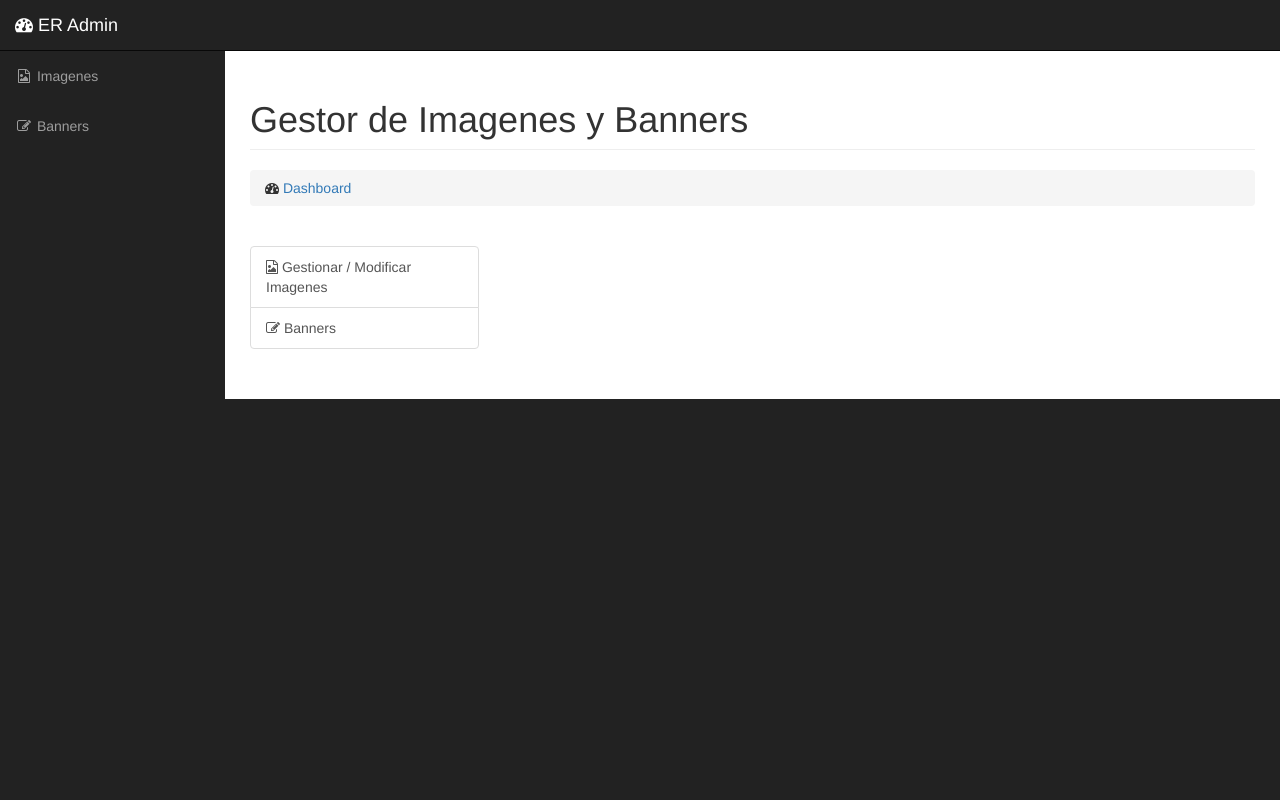
After one commit to Madveras/SF3-ErImages, a Symfony app: template src/ErImageBundle/Resources/views/indexIndex.html.twig in a window 1280 px wide. The commit adds this page. Run offline with Twig, Linux system fonts and the light colour scheme; the template is opened without the code that fills it, so the values that code supplies are empty; some libraries are stand-ins or nearby versions.

Commit message:
Refactolr

```diff
--- a/src/ErImageBundle/Resources/config/routing.yml
+++ b/src/ErImageBundle/Resources/config/routing.yml
@@ -1,6 +1,10 @@
 oneup_uploader:
     resource: .
     type: uploader
+
+dashboard:
+    path: /
+    defaults: { _controller: ErImageBundle:Index:index }
 
 list_banner:
     path:      /banner/list
--- /dev/null
+++ b/src/ErImageBundle/Resources/views/erbase.html.twig
@@ -0,0 +1,95 @@
+<!DOCTYPE html>
+<html lang="en">
+
+<head>
+{% block metas %}
+    <meta charset="utf-8">
+    <meta http-equiv="X-UA-Compatible" content="IE=edge">
+    <meta name="viewport" content="width=device-width, initial-scale=1">
+    <meta name="description" content="">
+    <meta name="author" content="">
+{%endblock%}
+    <title>{% block title %}Er Image manage Dashboard{% endblock %}</title>
+    {% block stylesheets %}
+          <link href="{{ asset('bundles/erimg/css/bootstrap.min.css') }}" rel="stylesheet" type="text/css">
+          <link href="{{ asset('bundles/erimg/css/sb-admin.css') }}" rel="stylesheet"  type="text/css">
+          <link href="{{ asset('bundles/erimg/font-awesome/css/font-awesome.min.css') }}" rel="stylesheet" type="text/css">
+    {% endblock %}
+    <link rel="icon" type="image/x-icon" href="{{ asset('favicon.ico') }}" />
+    <!-- HTML5 Shim and Respond.js IE8 support of HTML5 elements and media queries -->
+    <!-- WARNING: Respond.js doesn't work if you view the page via file:// -->
+    <!--[if lt IE 9]>
+        <script src="https://oss.maxcdn.com/libs/html5shiv/3.7.0/html5shiv.js"></script>
+        <script src="https://oss.maxcdn.com/libs/respond.js/1.4.2/respond.min.js"></script>
+    <![endif]-->
+</head>
+
+<body>
+
+    <div id="wrapper">
+
+        <!-- Navigation -->
+        <nav class="navbar navbar-inverse navbar-fixed-top" role="navigation">
+            <!-- Brand and toggle get grouped for better mobile display -->
+            <div class="navbar-header">
+                <button type="button" class="navbar-toggle" data-toggle="collapse" data-target=".navbar-ex1-collapse">
+                    <span class="sr-only">Toggle navigation</span>
+                    <span class="icon-bar"></span>
+                    <span class="icon-bar"></span>
+                    <span class="icon-bar"></span>
+                </button>
+                <a class="navbar-brand" href="{{path('dashboard')}}"><i class="fa fa-dashboard"></i> ER Admin</a>
+            </div>
+            <!-- Top Menu Items -->
+
+            <!-- Sidebar Menu Items - These collapse to the responsive navigation menu on small screens -->
+            <div class="collapse navbar-collapse navbar-ex1-collapse">
+                <ul class="nav navbar-nav side-nav">
+                    <li{% if tab == 'images'%} class="active"{%endif%}>
+                        <a href="{{ path('index_images')}}"><i class="fa fa-fw fa-file-image-o"></i> Imagenes</a>
+                    </li>
+                    <li {% if tab == 'banner'%} class="active"{%endif%}>
+                        <a href="{{ path('list_banner') }}"><i class="fa fa-fw fa-edit"></i> Banners</a>
+                    </li>
+                 </ul>
+            </div>
+            <!-- /.navbar-collapse -->
+        </nav>
+
+        <div id="page-wrapper">
+
+            <div class="container-fluid">
+
+                <!-- Page Heading -->
+                <div class="row">
+                  {% block heading %}
+                  {% endblock heading %}
+                </div>
+                <!-- /.row -->
+
+                <div class="row">
+                   {% block body %}
+                   {% endblock body %}
+                </div>
+                <!-- /.row -->
+
+            </div>
+            <!-- /.container-fluid -->
+
+        </div>
+        <!-- /#page-wrapper -->
+
+    </div>
+    <!-- /#wrapper -->
+    {%block javascript %}
+    <!-- jQuery -->
+    <script src="{{ asset('bundles/erimg/js/jquery.js') }}"></script>
+
+    <!-- Bootstrap Core JavaScript -->
+    <script src="{{ asset('bundles/erimg/js/bootstrap.min.js') }}"></script>
+    {% endblock %}
+
+
+</body>
+
+</html>
--- a/src/ErImageBundle/Resources/views/indexBanner.html.twig
+++ b/src/ErImageBundle/Resources/views/indexBanner.html.twig
@@ -1,4 +1,4 @@
-{% extends "erbase.html.twig" %}
+{% extends "ErImageBundle:erbase.html.twig" %}
 {% set tab='banner'%}
 {% block title %}Ver banner{%endblock title%}
 {% block heading %}
--- a/src/ErImageBundle/Resources/views/indexImage.html.twig
+++ b/src/ErImageBundle/Resources/views/indexImage.html.twig
@@ -1,4 +1,4 @@
-{% extends "erbase.html.twig" %}
+{% extends "ErImageBundle:erbase.html.twig" %}
 {% set tab='images'%}
 {%block metas %}
   {{ parent() }}
--- /dev/null
+++ b/src/ErImageBundle/Resources/views/indexIndex.html.twig
@@ -0,0 +1,36 @@
+{% extends "ErImageBundle:erbase.html.twig" %}
+
+{% block title %}Gestor de Imagenes y Banners{%endblock title%}
+{% block heading %}
+  <div class="col-lg-12">
+      <h1 class="page-header">
+          Gestor de Imagenes y Banners
+       </h1>
+      <ol class="breadcrumb">
+          <li>
+              <i class="fa fa-dashboard"></i>  <a href="{{ path('index_images') }}">Dashboard</a>
+          </li>
+      </ol>
+  </div>
+{% endblock heading %}
+
+{% block body %}
+
+   <div class="col-lg-12">
+         &nbsp;
+    </div>
+    <div class="col-lg-3 col-md-4"><div class="list-group">
+
+            <a href="{{ path("index_images")}}" class="list-group-item"><i class="fa fa-file-image-o"></i>  Gestionar / Modificar Imagenes </a>
+            <a href="{{ path("list_banner")}}" class="list-group-item"><i class="fa fa-edit"></i>  Banners </a>
+
+    </div></div>
+
+       <div class="col-lg-12">
+         &nbsp;
+       </div>
+
+
+
+
+{% endblock body%}
--- a/src/ErImageBundle/Resources/views/newBanner.html.twig
+++ b/src/ErImageBundle/Resources/views/newBanner.html.twig
@@ -1,4 +1,4 @@
-{% extends "erbase.html.twig" %}
+{% extends "ErImageBundle:erbase.html.twig" %}
 {% set tab='banner'%}
 {% block title %}Nuevo banner{%endblock title%}
 {% block heading %}
--- a/src/ErImageBundle/Resources/views/showBanner.html.twig
+++ b/src/ErImageBundle/Resources/views/showBanner.html.twig
@@ -1,4 +1,4 @@
-{% extends "erbase.html.twig" %}
+{% extends "ErImageBundle:erbase.html.twig" %}
 {% set tab='banner'%}
 
 {%block metas %}
--- a/src/ErImageBundle/Resources/views/uploadImage.html.twig
+++ b/src/ErImageBundle/Resources/views/uploadImage.html.twig
@@ -1,4 +1,4 @@
-{% extends "erbase.html.twig" %}
+{% extends "ErImageBundle:erbase.html.twig" %}
 {% set tab='images'%}
 {%block metas %}
   {{ parent() }}
--- a/src/ErImageBundle/Resources/views/viewImage.html.twig
+++ b/src/ErImageBundle/Resources/views/viewImage.html.twig
@@ -1,4 +1,4 @@
-{% extends "erbase.html.twig" %}
+{% extends "ErImageBundle:erbase.html.twig" %}
 {% set tab='images'%}
 {%block metas %}
   {{ parent() }}
```
